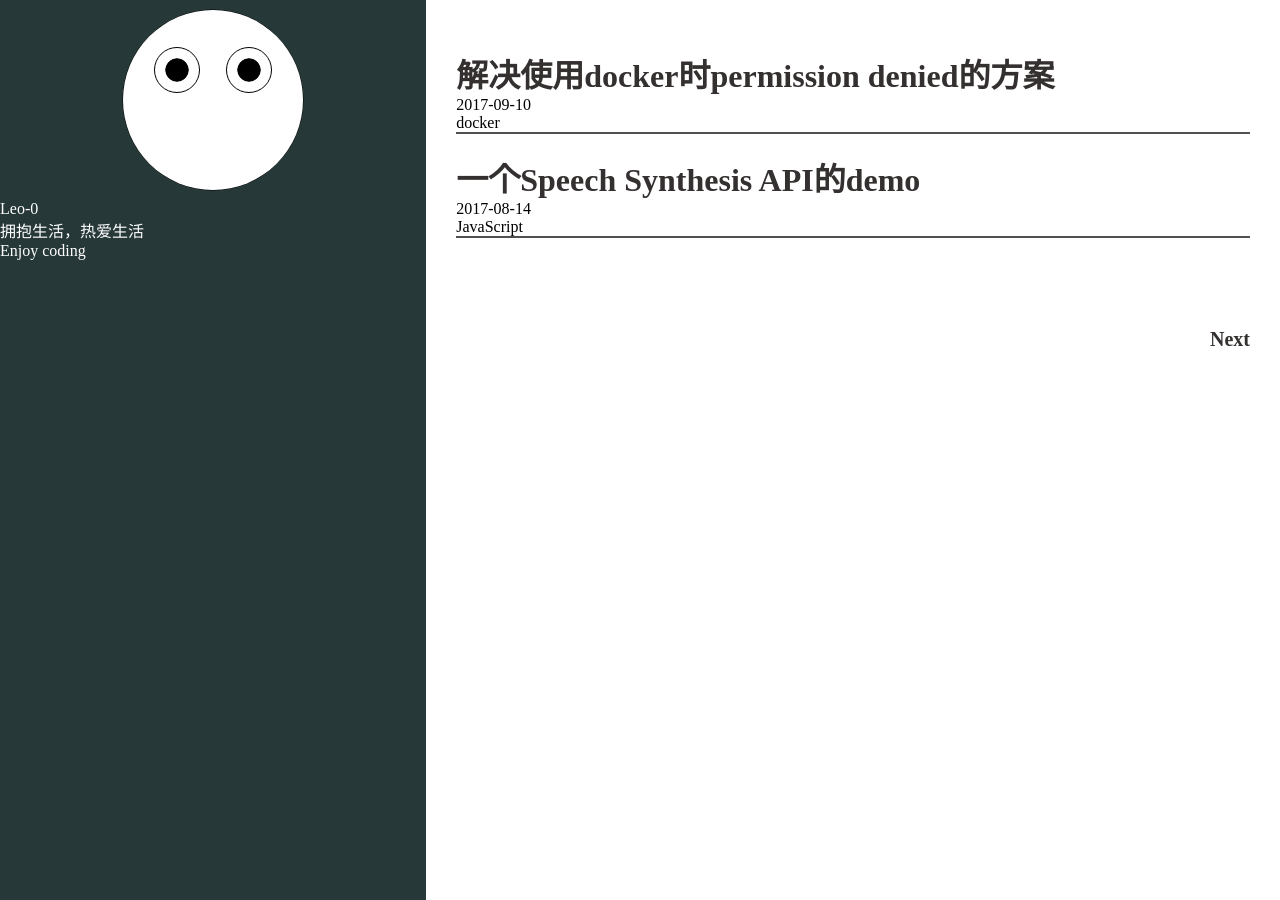
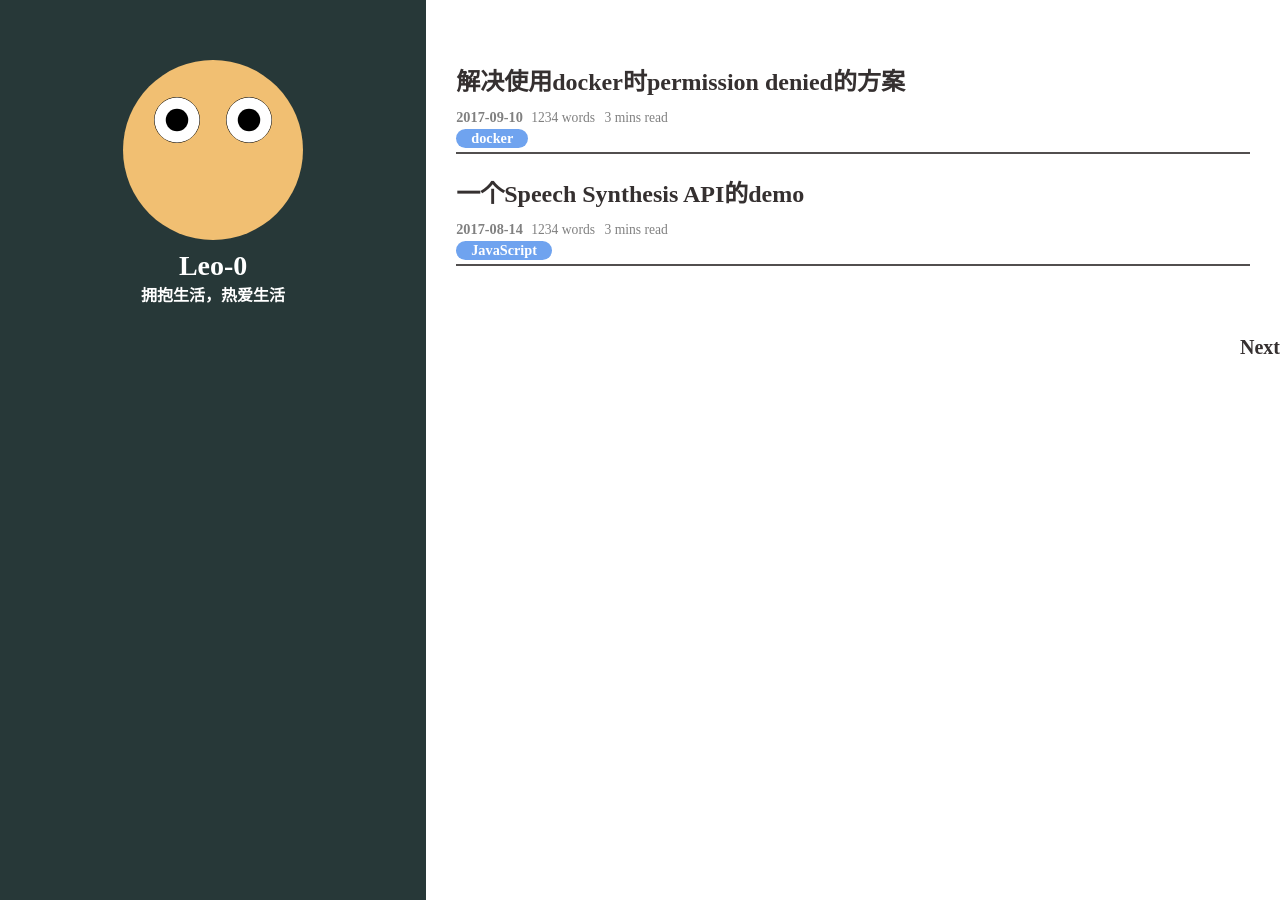
Before and after one commit to Leo-0/Leo-0.github.io, a Jekyll site: the page built from index.html, in a window 1280 px wide. Built offline with Jekyll 4.4.1, drawn with Linux system fonts in a browser that asks for light colours; the list of posts is cut into pages by our own code.

Commit message:
加入鼠标事件使得眼睛跟随鼠标转动,修改部分元素样式

```diff
--- a/_config.yml
+++ b/_config.yml
@@ -26,15 +26,6 @@
 # Personalized signature
 personalized:
     - signature: 拥抱生活，热爱生活
-    - signature: Enjoy coding
-
-confession:
-    - para: 能陪某个人走一段路，也是值得的
-
-myself:
-    - introduction: 时而正经时而疯癫
-    - introduction: 时而开朗时而沉默
-    - introduction: 时而欣喜时而失落
 
 saying:
     - When other men blindly follow the truth
--- a/_layouts/default.html
+++ b/_layouts/default.html
@@ -11,75 +11,7 @@
 
 <body>
 	{{ content }}
-	<script>
-		var cns = document.getElementById('avatarGraph');
-		var ctx;
-		if (cns.getContext) {
-			ctx = cns.getContext('2d');
-		}
-		var w, h, r, xl, yl, xr, yr;
-		function init() {
-			cns.width = cns.parentElement.offsetWidth;
-			cns.height = cns.parentElement.offsetHeight;
-			w = cns.parentElement.offsetWidth;
-			h = cns.parentElement.offsetHeight;
-			r = w > h ? Math.floor(h * 0.9) : Math.floor(w * 0.9);
-			xl = (5 * w - 2 * r) / 10;
-			yl = (3 * h - r) / 6;
-			xr = (5 * w + 2 * r) / 10;
-			yr = (3 * h - r) / 6;
-		}
-		function draw() {
-			draw2(xl, yl, xr, yr)
-		}
-		function draw2(x1, y1, x2, y2) {
-			drawFace();
-			drawLeftEye(x1, y1);
-			drawRighttEye(x2, y2);
-		}
-		function drawFace() {
-			ctx.beginPath();
-			ctx.strokeStyle = 'black';
-			ctx.arc(w / 2, h / 2, r / 2, 0, Math.PI * 2, false);
-			ctx.stroke();
-			ctx.fillStyle = 'white';
-			ctx.fill();
-		}
-		function drawLeftEye(x, y) {
-			ctx.beginPath();
-			ctx.arc((5 * w - 2 * r) / 10, (3 * h - r) / 6, r / 8, 0, Math.PI * 2, false);
-			ctx.stroke();
-			ctx.beginPath();
-			ctx.arc(x, y, r / 16, 0, Math.PI * 2, false);
-			ctx.stroke();
-			ctx.fillStyle = 'black';
-			ctx.fill();
-		}
-		function drawRighttEye(x, y) {
-			ctx.beginPath();
-			ctx.arc((5 * w + 2 * r) / 10, (3 * h - r) / 6, r / 8, 0, Math.PI * 2, false);
-			ctx.stroke();
-			ctx.beginPath();
-			ctx.arc(x, y, r / 16, 0, Math.PI * 2, false);
-			ctx.stroke();
-			ctx.fillStyle = 'black';
-			ctx.fill();
-		}
-		window.onload = function () {
-			init();
-			draw();
-		}
-		window.onmousemove = function (e) {
-			var e = e || window.event;
-			// console.log(e.pageX + ',' + e.pageY);
-			var a = Math.tan(e.pageX - xl, e.pageY - yl);
-			console.log(a);
-		}
-		window.onresize = function () {
-			init();
-			draw();
-		}
-	</script>
+	<script type="text/javascript" src="/assets/js/followMouse.js" async="async"></script>
 </body>
 
 </html>
--- a/assets/css/home.css
+++ b/assets/css/home.css
@@ -14,14 +14,57 @@
     height: 100vh;
     background-color: rgb(39, 56, 56);
     color: white;
+    padding: 50px;
+}
+.side-bar .info {
+    text-align: center;
+    font-size: 1em;
+    font-family: Athelas,STHeiti,Microsoft Yahei,serif;
+}
+.side-bar .info .name {
+    font-size: 1.75em;
+}
+.side-bar .info .name,
+.side-bar .info .signatures {
+    font-weight: 600;
 }
 .post-lists {
     padding: 50px 30px;
+    font-family: Athelas,STHeiti,Microsoft Yahei,serif;
 }
 .post-lists .post-list-row {
     margin-bottom: 20px;
     border-bottom: 2px solid #524f4f;
 }
+.post-lists .post-list-row .post-title {
+    font-size: 1.5em;
+    margin: 0.5em 0;
+}
+.post-lists .post-list-row .post-brief-info,
+.post-lists .post-list-row .tags {
+    font-size: 0.85em;
+    margin: 0.25em 0;
+}
+.post-lists .post-list-row .post-brief-info {
+    color: gray;
+}
+.post-lists .post-list-row .post-brief-info span {
+    margin-right: 6px;
+}
+.post-lists .post-list-row .tags .tag {
+    color: white;
+    background-color: #6fa3ef;
+    padding: 1px 15px;
+    border-radius: 15px;
+}
+.post-lists .post-list-row .post-brief-info .date,
+.post-lists .post-list-row .tags .tag {
+    font-weight: bolder;
+    font-size: 1.05em;
+    display: inline-block;
+    margin-right: 5px;
+}
+.post-lists .post-list-row
 .pagination {
     padding: 20px 30px;
 }
@@ -29,7 +72,7 @@
 .pagination .next {
     display: block;
     font-weight: 600;
-    font-size: 20px;
+    font-size: 1.25em;
     font-family: Athelas,STHeiti,Microsoft Yahei,serif;
 }
 .pagination .prev {
@@ -42,30 +85,3 @@
     width: 100%;
     height: 200px;
 }
-/*.avatar,.avatar .eyes,.avatar .eyes .inner-eye {
-    border-radius: 100%;
-    border-color: black;
-    border-width: 1px;
-    border-style: solid;
-}
-.avatar .eyes {
-    position: relative;
-    width: 50px;
-    height: 50px;
-    background-color: white;
-}
-.avatar .eyes.left-eye {
-    top: 30px;
-    left: 20%;
-}
-.avatar .eyes.right-eye {
-    right: -40%;
-}
-.avatar .eyes .inner-eye {
-    position: absolute;
-    width: 50%;
-    height: 50%;
-    top: 25%;
-    left: 25%;
-    background-color: black;
-} */
--- /dev/null
+++ b/assets/js/followMouse.js
@@ -0,0 +1,82 @@
+var cns = document.getElementById('avatarGraph');
+var ctx;
+if (cns.getContext) {
+    ctx = cns.getContext('2d');
+}
+var w, h, r, xl, yl, xr, yr;
+function init() {
+    cns.width = cns.parentElement.offsetWidth;
+    cns.height = cns.parentElement.offsetHeight;
+    w = cns.parentElement.offsetWidth;
+    h = cns.parentElement.offsetHeight;
+    r = w > h ? Math.floor(h * 0.9) : Math.floor(w * 0.9); // 圆的最大直径
+    xl = (5 * w - 2 * r) / 10; // 初始左眼坐标x
+    yl = (3 * h - r) / 6; // 初始左眼坐标y
+    xr = (5 * w + 2 * r) / 10; // 初始右眼坐标x
+    yr = (3 * h - r) / 6; // 初始右眼坐标y
+}
+function draw() {
+    draw2(xl, yl, xr, yr)
+}
+function draw2(x1, y1, x2, y2) {
+    ctx.clearRect(0, 0, w, h);
+    drawFace();
+    drawLeftEye(x1, y1);
+    drawRighttEye(x2, y2);
+}
+function drawFace() {
+    ctx.beginPath();
+    // ctx.strokeStyle = 'black';
+    ctx.arc(w / 2, h / 2, r / 2, 0, Math.PI * 2, false);
+    // ctx.stroke();
+    ctx.fillStyle = '#f1bf72';
+    ctx.fill();
+}
+function drawLeftEye(x, y) {
+    ctx.beginPath();
+    ctx.arc((5 * w - 2 * r) / 10, (3 * h - r) / 6, r / 8, 0, Math.PI * 2, false); // 左眼外部
+    ctx.stroke();
+    ctx.fillStyle = 'white';
+    ctx.fill();
+    ctx.beginPath();
+    ctx.arc(x, y, r / 16, 0, Math.PI * 2, false); // 左眼内部
+    ctx.fillStyle = 'black';
+    ctx.fill();
+}
+function drawRighttEye(x, y) {
+    ctx.beginPath();
+    ctx.arc((5 * w + 2 * r) / 10, (3 * h - r) / 6, r / 8, 0, Math.PI * 2, false); // 右眼外部
+    ctx.stroke();
+    ctx.fillStyle = 'white';
+    ctx.fill();
+    ctx.beginPath();
+    ctx.arc(x, y, r / 16, 0, Math.PI * 2, false); // 右眼内部
+    ctx.fillStyle = 'black';
+    ctx.fill();
+}
+function locationInCanvas(canvas, x0, y0) {
+    var bbox = cns.getBoundingClientRect();
+    return {
+        x: x0 - bbox.left * (cns.width / bbox.width),
+        y: y0 - bbox.top * (cns.height / bbox.height)
+    };
+}
+window.onload = function () {
+    init();
+    draw();
+}
+window.onmousemove = function (e) {
+    var e = e || window.event;
+    var loc = locationInCanvas(cns, e.clientX, e.clientY);
+    var angle1 = Math.atan2(loc.y - yl, loc.x - xl);
+    var angle2 = Math.atan2(loc.y - yr, loc.x - xr);
+    xl = (5 * w - 2 * r) / 10 + r / 16 * Math.cos(angle1);
+    yl = (3 * h - r) / 6 + r / 16 * Math.sin(angle1);
+    xr = (5 * w + 2 * r) / 10 + r / 16 * Math.cos(angle2);
+    yr = (3 * h - r) / 6 + r / 16 * Math.sin(angle2);
+    draw2(xl, yl, xr, yr);
+}
+window.onresize = function () {
+    init();
+    draw();
+}
--- a/index.html
+++ b/index.html
@@ -5,9 +5,9 @@
 	<div class="col w4">
 		<div class="side-bar">
 			<div class="avatar">
-				<canvas id = "avatarGraph"></canvas>
+				<canvas id="avatarGraph">您的浏览器不支持canvas,请更换或更新浏览器后重试</canvas>
 			</div>
-			<div>
+			<div class="info">
 				<p class="name">{{ site.author.name }}</p>
 				<div class="signatures">
 					{% for sign in site.personalized %}
@@ -25,13 +25,14 @@
 				<h1 class="post-title">
 					<a href="{{ post.url }}">{{ post.title }}</a>
 				</h1>
-				<p class="post-brief-info post-time">
+				<p class="post-brief-info">
 					<span class="date">{{ post.date | date: "%Y-%m-%d" }}</span>
-					<span class="words-number"></span>
+					<span class="words-number">1234 words</span>
+					<span class="read-time">3 mins read</span>
 				</p>
 				<p class="tags">
 					{% for tag in post.tags %}
-					<span class="tag">{{ tag }}</span>
+					<a href="#" class="tag">{{ tag }}</a>
 					{% endfor %}
 				</p>
 			</div>
```
